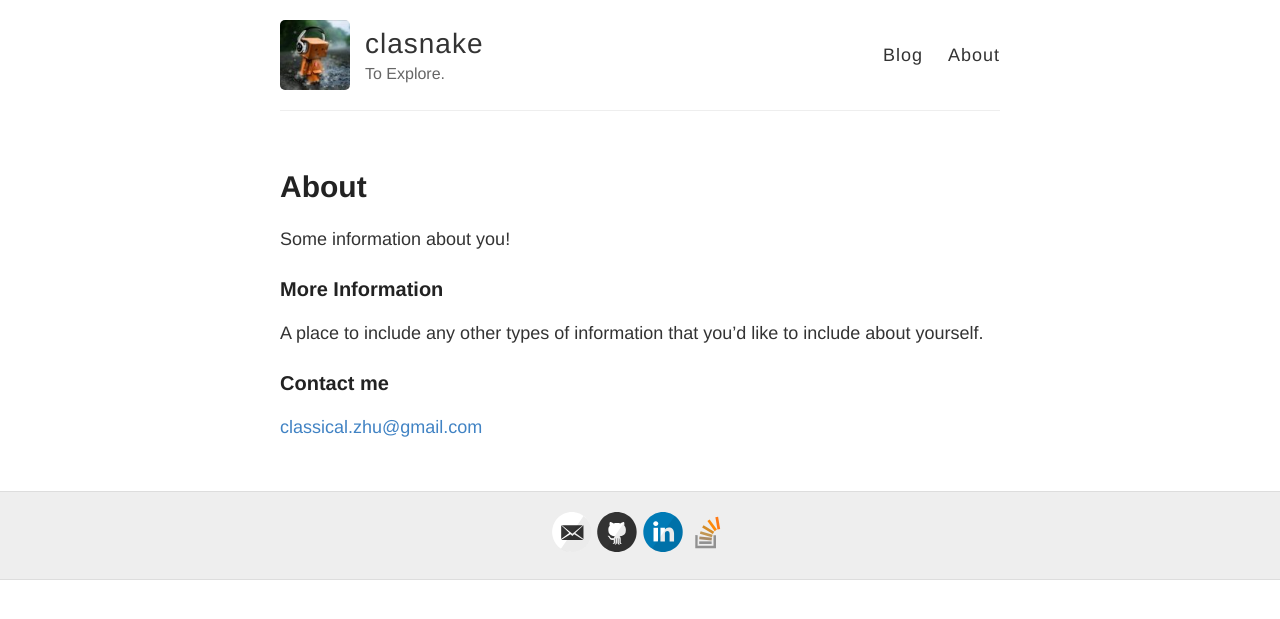
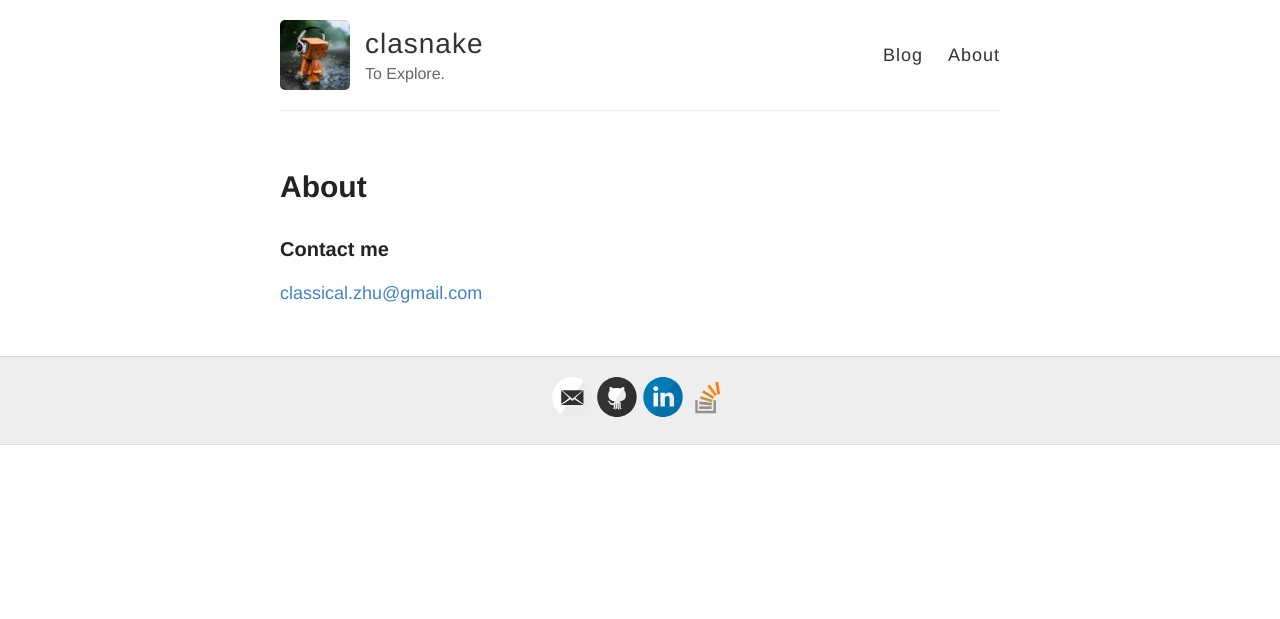
Before and after one commit to clasnake/clasnake.github.io, a Jekyll site: the page built from about.md, in a window 1280 px wide. Shown: the top 619 px of the page. Built offline with Jekyll 4.4.1, drawn with Linux system fonts in a browser that asks for light colours; Markdown is read by kramdown in place of the engine named in the settings.

Commit message:
Modification

```diff
--- a/about.md
+++ b/about.md
@@ -4,12 +4,6 @@
 permalink: /about/
 ---
 
-Some information about you!
-
-### More Information
-
-A place to include any other types of information that you'd like to include about yourself.
-
 ### Contact me
 
 [classical.zhu@gmail.com](mailto:classical.zhu@gmail.com)
```
Also changed, not shown: _posts/2014-10-30-emma_for_android.md (+1 -1 lines), 1 other file.
